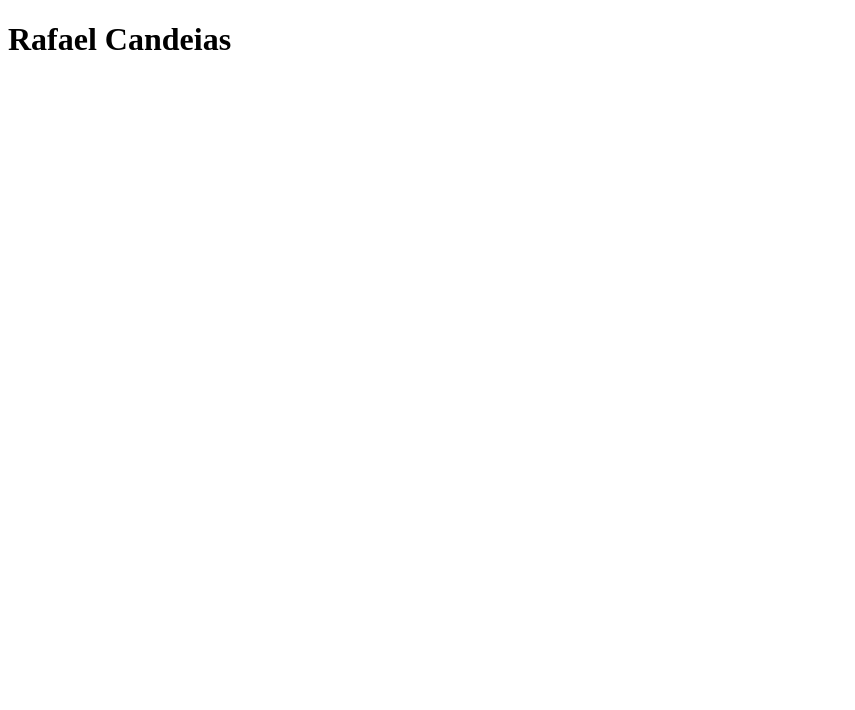
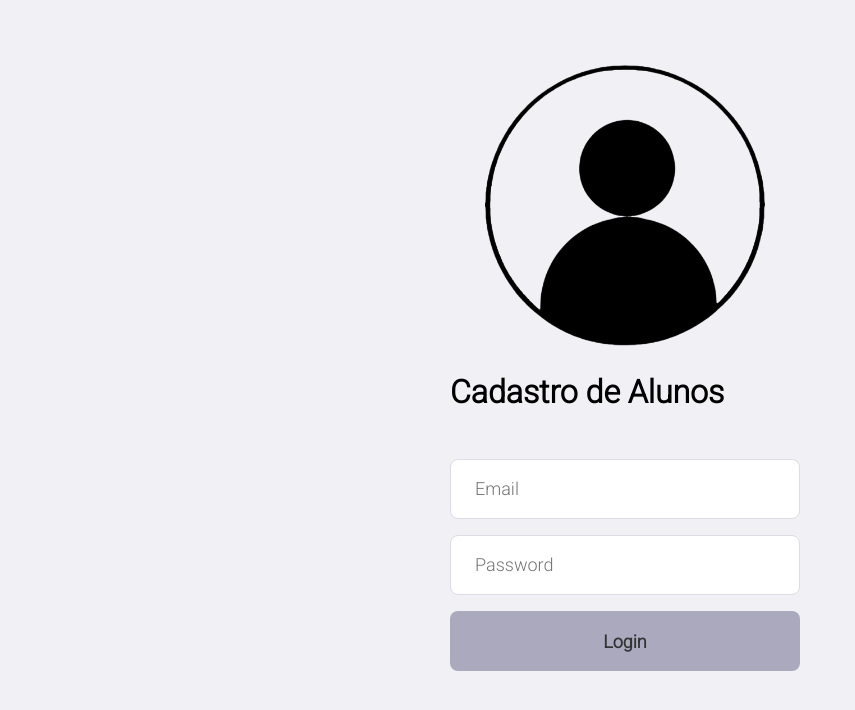
Before and after one commit to RafaelCandeias00/projeto_ClientReact, a React (Create React App) app in the folder clientreact/: page / in a window 1280 px wide. Shown: the top 710 px of the page, without its empty margins (0-855 px from the left). Built offline with nearby package versions, Linux system fonts and the light colour scheme.

Commit message:
@RafaelCandeias00 [Task: add estilo global e componente login]

```diff
--- a/clientreact/src/App.js
+++ b/clientreact/src/App.js
@@ -1,7 +1,9 @@
 import React from 'react';
+import Login from './components/Login';
+import './Global.css';
 
 export default function App() {
   return (
-    <h1>Rafael Candeias</h1>
+    <Login/>
   );
 }
--- /dev/null
+++ b/clientreact/src/Global.css
@@ -0,0 +1,53 @@
+@import url('https://fonts.googleapis.com/css2?family=Roboto:wght@300&display=swap');
+
+*{
+    margin: 5;
+    padding: 5;
+    outline: 5;
+    box-sizing: border-box;
+}
+
+body{
+    font: 300 14px 'Roboto', sans-serif;
+    background: #F0F0F5;
+    -webkit-font-smoothing: antialiased;
+}
+
+input, button, textarea{
+    font: 400 18px 'Roboto', sans-serif;
+}
+
+button{
+    cursor: pointer;
+}
+
+form input{
+    width: 100%;
+    height: 60px;
+    color: #333333;
+    border: 1px solid #DCDCE6;
+    border-radius: 8px;
+    padding: 0 24px;
+    margin-top: 16px;
+}
+
+.button{
+    width: 100%;
+    height: 60px;
+    background-color: #aaa9bd;
+    border: 0;
+    border-radius: 8px;
+    color: #333333;
+    font-weight: 700;
+    margin-top: 16px;
+    display: inline-block;
+    text-align: center;
+    text-decoration: none;
+    font-size: 18px;
+    line-height: 60px;
+    transition: filter 0.3s;
+}
+
+.button:hover{
+    filter: brightness(80%);
+}
--- /dev/null
+++ b/clientreact/src/components/Login/index.js
@@ -0,0 +1,22 @@
+import React from "react";
+import './styles.css';
+import logoImage from '../../assets/login.png';
+
+export default function Login(){
+    return(
+        <div className="login-container">
+
+            <section className="form">
+            <img src={logoImage} alt="Login" id="img1"/>
+
+            <form>
+            <h1>Cadastro de Alunos</h1>
+                <input placeholder="Email"/>
+                <input type="password" placeholder="Password"/>
+                <button class="button" type="submit">Login</button>
+            </form>
+
+            </section>
+        </div>
+    );
+}
--- /dev/null
+++ b/clientreact/src/components/Login/styles.css
@@ -0,0 +1,37 @@
+.login-container{
+    width: 100%;
+    max-width: 900px;
+    height: 90vh;
+    margin: 0 auto;
+
+    display: flex;
+    align-items: center;
+    justify-content: space-evenly;
+}
+
+.login-container section.form{
+    width: 100%;
+    max-width: 350px;
+    margin-right: 30px;
+}
+
+.login-container section.form img{
+    width: 45%;
+    margin-left: auto;
+    margin-right: auto;
+    display: block;
+}
+
+.login-container section.form form{
+    margin-top: 5px;
+}
+
+.login-container section.form form h1{
+    font-size: 32px;
+    margin-bottom: 32px;
+}
+
+#img1{
+    width: 80%;
+    height: auto;
+}
```
Also changed, not shown: clientreact/src/assets/login.png (added).
